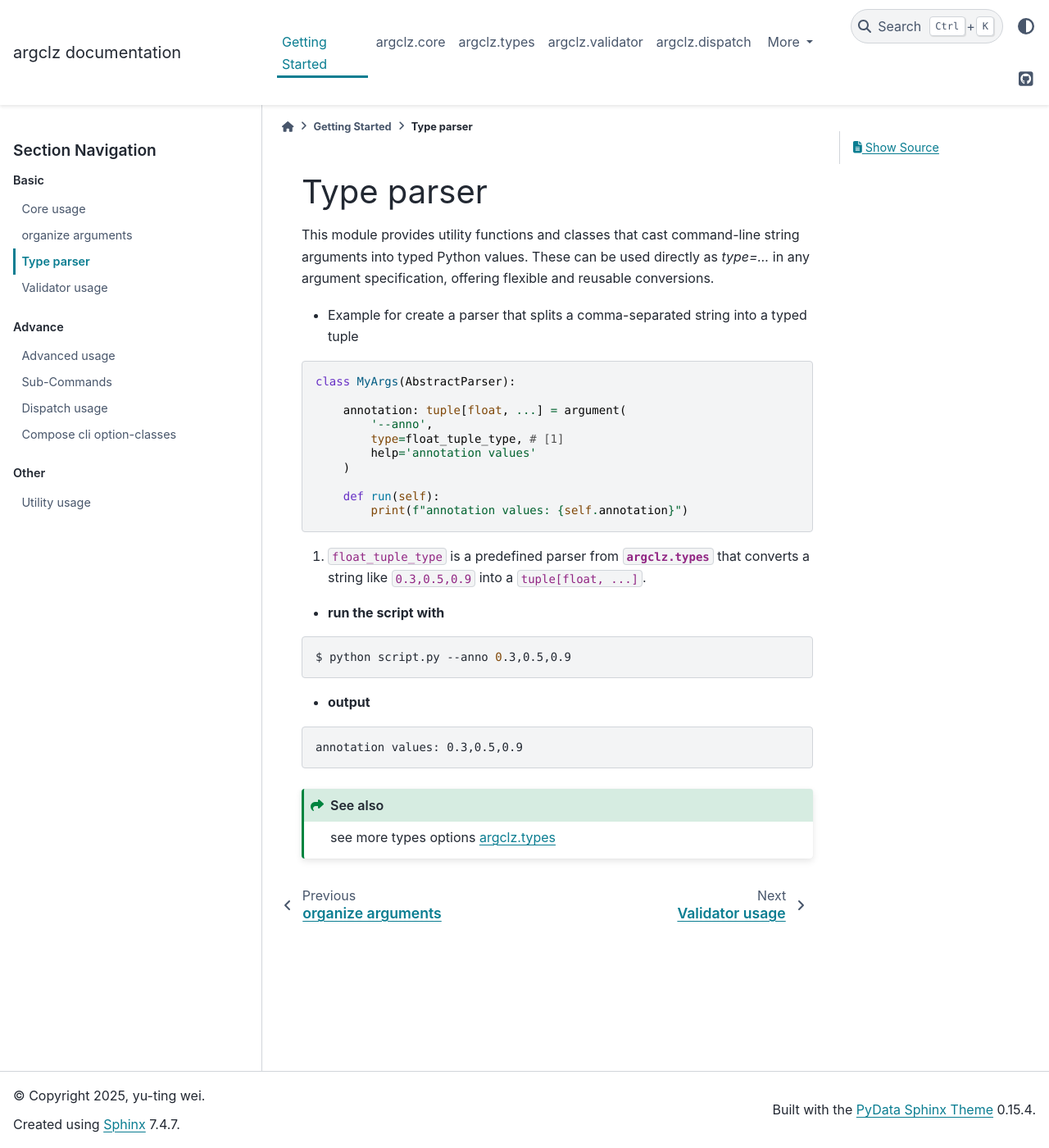
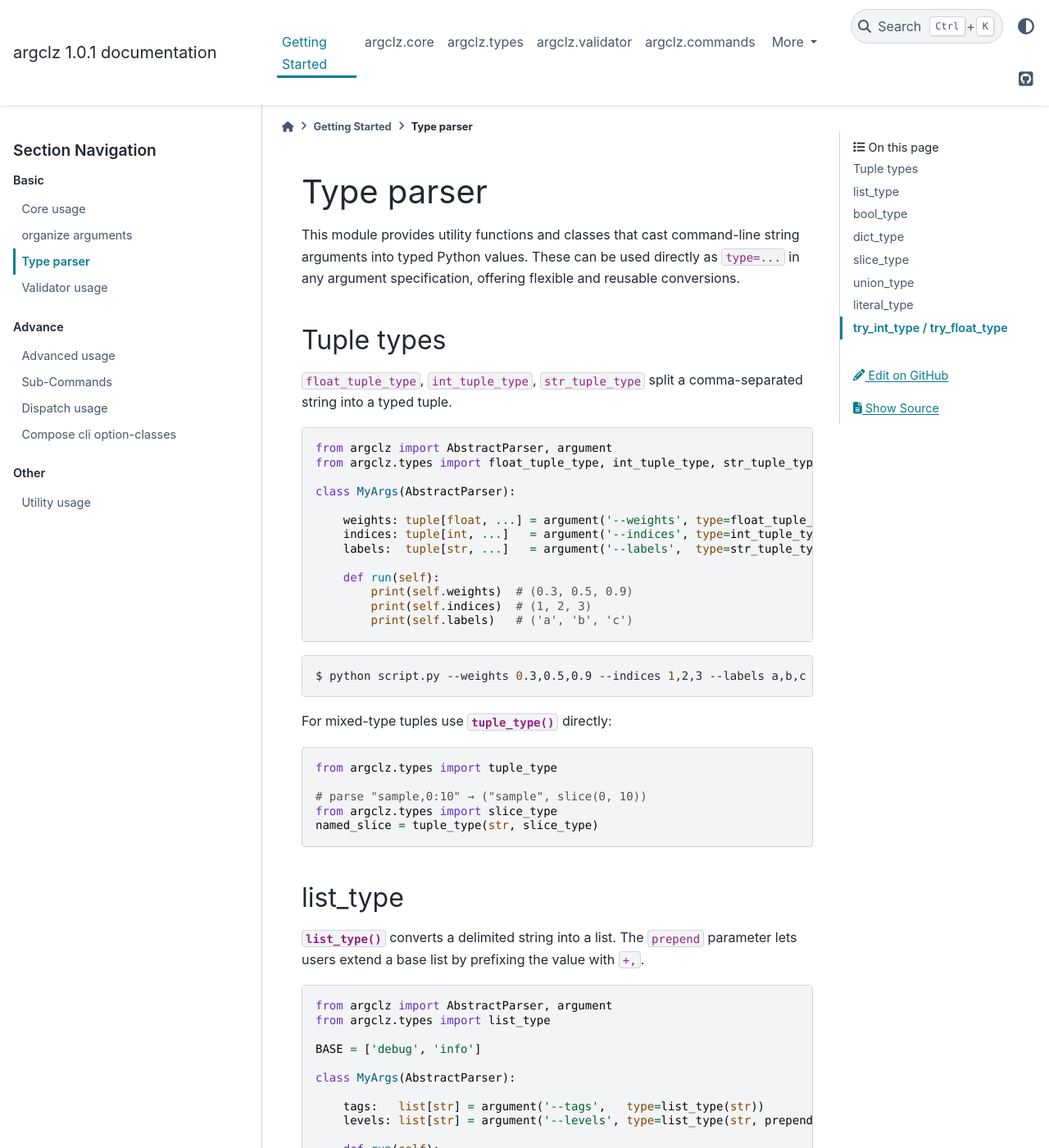
Before and after one commit to ytsimon2004/argclz, a Sphinx documentation site: the page built from docs/source/get_start/type_parser.rst, in a window 1280 px wide and 1400 px high. Shown: the whole window at 82% size. Built offline with Sphinx 7.4.7 and the PyData theme 0.15.4, drawn with Linux system fonts in a browser that asks for light colours; some of the changed text lies outside the part shown.

Commit message:
Doc improve

```diff
--- a/docs/source/conf.py
+++ b/docs/source/conf.py
@@ -3,20 +3,30 @@
 # For the full list of built-in configuration values, see the documentation:
 # https://www.sphinx-doc.org/en/master/usage/configuration.html
 
+import importlib.metadata
+
 # -- Project information -----------------------------------------------------
-# https://www.sphinx-doc.org/en/master/usage/configuration.html#project-information
 
 project = 'argclz'
-copyright = '2025, yu-ting wei'
-author = 'yu-ting wei'
+copyright = '2025, Yu-Ting Wei'
+author = 'Yu-Ting Wei'
+release = importlib.metadata.version('argclz')
+version = '.'.join(release.split('.')[:2])
 
 # -- General configuration ---------------------------------------------------
-# https://www.sphinx-doc.org/en/master/usage/configuration.html#general-configuration
 
-extensions = ['sphinx.ext.autodoc',
-              'sphinx.ext.autosummary',
-              'sphinx_prompt',
-              'sphinx_copybutton']
+extensions = [
+    'sphinx.ext.autodoc',
+    'sphinx.ext.autosummary',
+    'sphinx.ext.viewcode',
+    'sphinx.ext.intersphinx',
+    'sphinx_prompt',
+    'sphinx_copybutton',
+]
+
+intersphinx_mapping = {
+    'python': ('https://docs.python.org/3', None),
+}
 
 templates_path = ['_templates']
 exclude_patterns = []
@@ -37,37 +47,30 @@
 autosummary_generate = True
 
 # -- Options for HTML output -------------------------------------------------
-# https://www.sphinx-doc.org/en/master/usage/configuration.html#options-for-html-output
 
 html_theme = 'pydata_sphinx_theme'
 html_static_path = ['_static']
 html_theme_options = {
-    "navigation_depth": 2,
-    "show_toc_level": 4,
-    "github_url": "https://github.com/ytsimon2004/argclz",
+    'navigation_depth': 2,
+    'show_toc_level': 4,
+    'github_url': 'https://github.com/ytsimon2004/argclz',
+    'show_prev_next': True,
+    'back_to_top_button': True,
+    'collapse_navigation': False,
+    'sidebar_includehidden': True,
+    'secondary_sidebar_items': [
+        'page-toc',
+        'edit-this-page',
+        'sourcelink',
+    ],
+    'use_edit_page_button': True,
+}
 
-    # ─── Linear reading aids ────────────────────────────────
-    # show “Previous” / “Next” links at bottom of each page
-    "show_prev_next": True,
-
-    # ─── In-page navigation ─────────────────────────────────
-    # adds a “Back to top” floating button once you scroll down
-    "back_to_top_button": True,
-
-    # ─── Sidebar behavior ───────────────────────────────────
-    # keep the sidebar fully expanded by default
-    "collapse_navigation": False,
-
-    # include “hidden” links (search, version selector, etc.) in main sidebar
-    "sidebar_includehidden": True,
-
-    # which widgets to show in the right-hand sidebar
-    "secondary_sidebar_items": [
-        "page-toc",  # in-page TOC
-        "edit-this-page",  # the button above
-        "sourcelink",  # links to the .rst source
-    ],
-
+html_context = {
+    'github_user': 'ytsimon2004',
+    'github_repo': 'argclz',
+    'github_version': 'main',
+    'doc_path': 'docs/source',
 }
 
 # -- Copy Button --------------------------------
--- a/docs/source/get_start/type_parser.rst
+++ b/docs/source/get_start/type_parser.rst
@@ -2,38 +2,228 @@
 ===============
 
 This module provides utility functions and classes that cast command-line string arguments into typed Python values.
-These can be used directly as `type=...` in any argument specification, offering flexible and reusable conversions.
+These can be used directly as ``type=...`` in any argument specification, offering flexible and reusable conversions.
 
-- Example for create a parser that splits a comma-separated string into a typed tuple
+
+Tuple types
+-----------
+
+``float_tuple_type``, ``int_tuple_type``, ``str_tuple_type`` split a comma-separated string into a typed tuple.
 
 .. code-block:: python
 
+    from argclz import AbstractParser, argument
+    from argclz.types import float_tuple_type, int_tuple_type, str_tuple_type
+
     class MyArgs(AbstractParser):
 
-        annotation: tuple[float, ...] = argument(
-            '--anno',
-            type=float_tuple_type, # [1]
-            help='annotation values'
-        )
+        weights: tuple[float, ...] = argument('--weights', type=float_tuple_type)
+        indices: tuple[int, ...]   = argument('--indices', type=int_tuple_type)
+        labels:  tuple[str, ...]   = argument('--labels',  type=str_tuple_type)
 
         def run(self):
-            print(f"annotation values: {self.annotation}")
-
-1. ``float_tuple_type`` is a predefined parser from :mod:`argclz.types` that converts a string
-   like ``0.3,0.5,0.9`` into a ``tuple[float, ...]``.
-
-- **run the script with**
+            print(self.weights)  # (0.3, 0.5, 0.9)
+            print(self.indices)  # (1, 2, 3)
+            print(self.labels)   # ('a', 'b', 'c')
 
 .. code-block:: bash
 
-    $ python script.py --anno 0.3,0.5,0.9
+    $ python script.py --weights 0.3,0.5,0.9 --indices 1,2,3 --labels a,b,c
 
-- **output**
+For mixed-type tuples use :func:`~argclz.types.tuple_type` directly:
 
-.. code-block:: text
+.. code-block:: python
 
-    annotation values: 0.3,0.5,0.9
+    from argclz.types import tuple_type
+
+    # parse "sample,0:10" → ("sample", slice(0, 10))
+    from argclz.types import slice_type
+    named_slice = tuple_type(str, slice_type)
+
+
+list_type
+---------
+
+:func:`~argclz.types.list_type` converts a delimited string into a list.  The ``prepend`` parameter lets
+users extend a base list by prefixing the value with ``+,``.
+
+.. code-block:: python
+
+    from argclz import AbstractParser, argument
+    from argclz.types import list_type
+
+    BASE = ['debug', 'info']
+
+    class MyArgs(AbstractParser):
+
+        tags:   list[str] = argument('--tags',   type=list_type(str))
+        levels: list[str] = argument('--levels', type=list_type(str, prepend=BASE))
+
+        def run(self):
+            print(self.tags)    # ['a', 'b', 'c']
+            print(self.levels)  # ['debug', 'info', 'warning']   (prepended)
+
+.. code-block:: bash
+
+    $ python script.py --tags a,b,c --levels +,warning
+
+
+bool_type
+---------
+
+:func:`~argclz.types.bool_type` accepts flexible truthy/falsy strings.
+
+Truthy: ``+``, ``1``, ``t``, ``true``, ``yes``, ``y``
+
+Falsy:  ``-``, ``0``, ``f``, ``false``, ``no``, ``n``, ``x``
+
+.. code-block:: python
+
+    from argclz import AbstractParser, argument
+    from argclz.types import bool_type
+
+    class MyArgs(AbstractParser):
+
+        verbose: bool = argument('--verbose', type=bool_type)
+
+        def run(self):
+            print(self.verbose)
+
+.. code-block:: bash
+
+    $ python script.py --verbose yes   # True
+    $ python script.py --verbose no    # False
+    $ python script.py --verbose 1     # True
+
+
+dict_type
+---------
+
+:func:`~argclz.types.dict_type` accumulates ``key=value`` or ``key:value`` pairs across repeated calls.
+
+.. code-block:: python
+
+    from argclz import AbstractParser, argument
+    from argclz.types import dict_type
+
+    class MyArgs(AbstractParser):
+
+        env: dict[str, str] = argument('--env', type=dict_type(str))
+
+        def run(self):
+            print(self.env)  # {'HOST': 'localhost', 'PORT': '8080'}
+
+.. code-block:: bash
+
+    $ python script.py --env HOST=localhost --env PORT=8080
+
+
+slice_type
+----------
+
+:func:`~argclz.types.slice_type` converts a ``start:end`` string into a :class:`slice` object.
+
+.. code-block:: python
+
+    from argclz import AbstractParser, argument
+    from argclz.types import slice_type
+
+    class MyArgs(AbstractParser):
+
+        window: slice = argument('--window', type=slice_type)
+
+        def run(self):
+            data = list(range(100))
+            print(data[self.window])  # [10, 11, ..., 19]
+
+.. code-block:: bash
+
+    $ python script.py --window 10:20
+
+
+union_type
+----------
+
+:func:`~argclz.types.union_type` tries converters in order and returns the first that succeeds.
+Useful when an argument may be one of several types.
+
+.. code-block:: python
+
+    from argclz import AbstractParser, argument
+    from argclz.types import union_type
+
+    int_or_str = union_type(int, str)
+
+    class MyArgs(AbstractParser):
+
+        value: int | str = argument('--value', type=int_or_str)
+
+        def run(self):
+            print(type(self.value), self.value)
+
+.. code-block:: bash
+
+    $ python script.py --value 42      # <class 'int'> 42
+    $ python script.py --value hello   # <class 'str'> hello
+
+
+literal_type
+------------
+
+:func:`~argclz.types.literal_type` restricts a string argument to a fixed set of values.
+With ``complete=True`` it additionally supports unique prefix matching.
+
+.. code-block:: python
+
+    from argclz import AbstractParser, argument
+    from argclz.types import literal_type
+
+    class MyArgs(AbstractParser):
+
+        mode: str = argument('--mode', type=literal_type('fast', 'slow', 'auto'))
+
+        def run(self):
+            print(self.mode)
+
+.. code-block:: bash
+
+    $ python script.py --mode fast    # fast
+    $ python script.py --mode xyz     # ValueError
+
+With prefix completion:
+
+.. code-block:: python
+
+    mode_type = literal_type('fast', 'slow', 'auto', complete=True)
+    # --mode f  →  "fast"
+
+
+try_int_type / try_float_type
+------------------------------
+
+:func:`~argclz.types.try_int_type` and :func:`~argclz.types.try_float_type` attempt numeric conversion
+and fall back to the original string (or ``None`` for an empty input) instead of raising an error.
+
+.. code-block:: python
+
+    from argclz import AbstractParser, argument
+    from argclz.types import try_int_type, try_float_type
+
+    class MyArgs(AbstractParser):
+
+        count:  int | str | None   = argument('--count',  type=try_int_type)
+        ratio:  float | str | None = argument('--ratio',  type=try_float_type)
+
+        def run(self):
+            print(self.count)   # 5  (int) or "abc" (str) or None (empty)
+            print(self.ratio)   # 3.14 (float) or "n/a" (str) or None (empty)
+
+.. code-block:: bash
+
+    $ python script.py --count 5      # 5
+    $ python script.py --count abc    # 'abc'
+
 
 .. seealso ::
 
-    see more types options :doc:`argclz.types <../api/argclz.types>`
+    Full API reference: :doc:`argclz.types <../api/argclz.types>`
--- a/docs/source/index.rst
+++ b/docs/source/index.rst
@@ -88,5 +88,6 @@
    api/argclz.core
    api/argclz.types
    api/argclz.validator
+   api/argclz.commands
    api/argclz.dispatch
    api/argclz.clone
```
Also changed, not shown: docs/source/get_start/advanced_usage.rst (+15 -13 lines).
